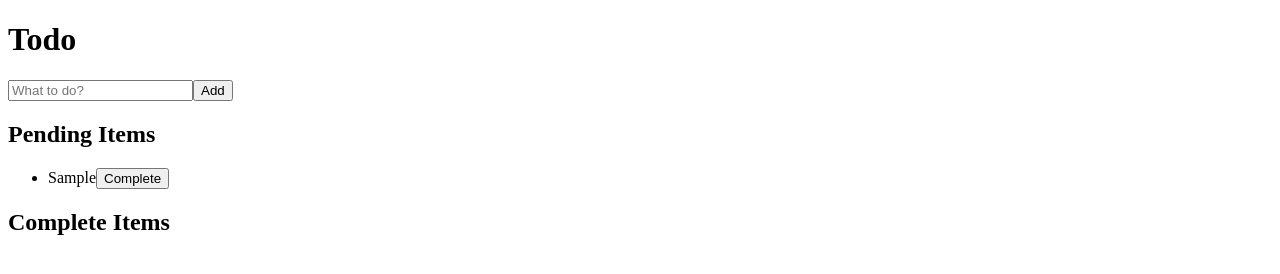
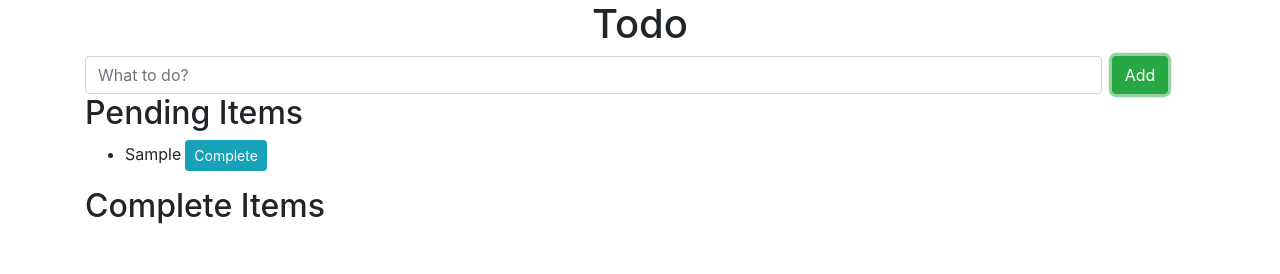
Before and after one commit to NRauh/devops-talk, a React app in the folder todo/: page / in a window 1280 px wide. Both pictures are taken after typing "Sample" into the empty fields and a click on the input "Add". Built offline with nearby package versions, Linux system fonts and the light colour scheme.

Commit message:
Added nicer styling

```diff
--- a/todo/public/index.html
+++ b/todo/public/index.html
@@ -4,6 +4,13 @@
     <meta charset="utf-8">
     <meta name="viewport" content="width=device-width, initial-scale=1, shrink-to-fit=no">
     <meta name="theme-color" content="#000000">
+
+    <link
+      rel="stylesheet"
+      href="https://maxcdn.bootstrapcdn.com/bootstrap/4.0.0/css/bootstrap.min.css"
+      integrity="sha384-Gn5384xqQ1aoWXA+058RXPxPg6fy4IWvTNh0E263XmFcJlSAwiGgFAW/dAiS6JXm"
+      crossorigin="anonymous"
+    >
 
     <!--
       manifest.json provides metadata used when your web app is added to the
@@ -26,7 +33,7 @@
     <noscript>
       You need to enable JavaScript to run this app.
     </noscript>
-    <div id="root"></div>
+    <div id="root" class="container"></div>
     <!--
       This HTML file is a template.
       If you open it directly in the browser, you will see an empty page.
--- a/todo/src/AppComponent/App.js
+++ b/todo/src/AppComponent/App.js
@@ -5,7 +5,7 @@ class App extends Component {
   render() {
     return (
       <div>
-        <header>
+        <header className="text-center">
           <h1>Todo</h1>
         </header>
         <main>
--- a/todo/src/TodoList/TodoList.js
+++ b/todo/src/TodoList/TodoList.js
@@ -53,6 +53,7 @@ export default class TodoList extends Component {
       <li key={item.id}>
         {item.text}
         <button
+          className="ml-1 btn btn-sm btn-info"
           onClick={this.changeCompletion}
           data-index={item.place}
         >
@@ -76,13 +77,20 @@ export default class TodoList extends Component {
     return (
       <div>
         <form onSubmit={this.handleAddSubmit}>
+          <div className="form-row">
+            <div className="col-11">
               <input
                 type="text"
+                className="form-control"
                 placeholder="What to do?"
                 value={this.state.addItemField}
                 onChange={this.handleAddChange}
               />
-          <input type="submit" value="Add" />
+            </div>
+            <div className="col-1">
+              <input className="btn btn-success" type="submit" value="Add" />
+            </div>
+          </div>
         </form>
 
         <div className="pending">
```
Also changed, not shown: todo/src/TodoList/TodoList.test.js (+1 -0 lines). Lines whose indentation alone changed are shown as unchanged.
